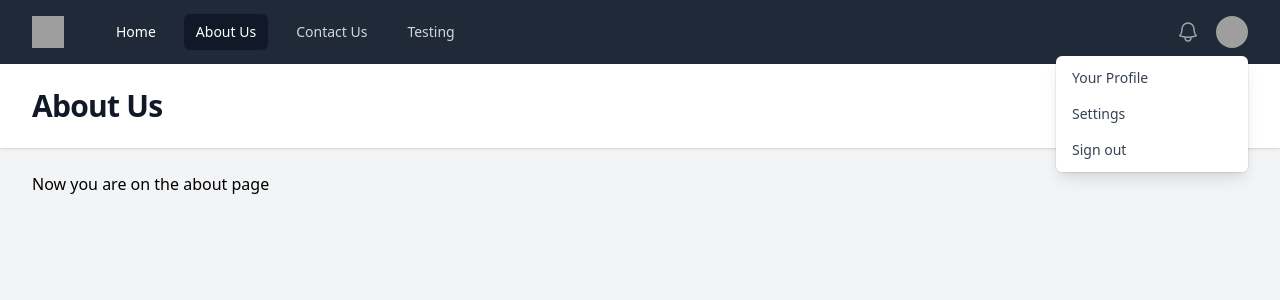
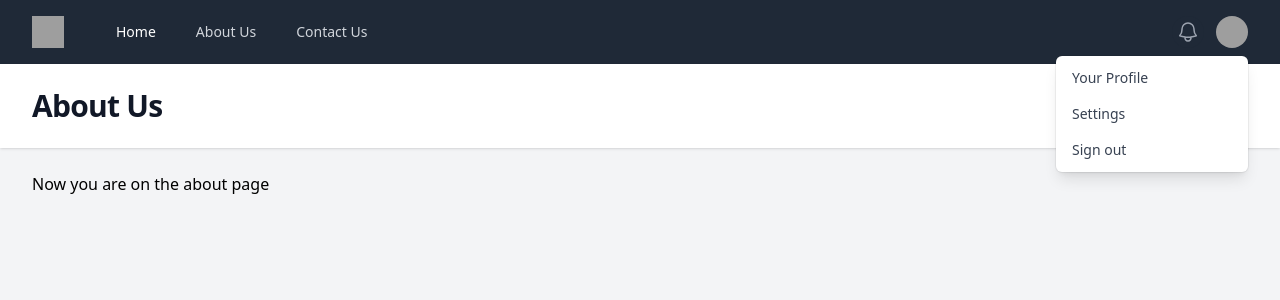
Before and after one commit to epakyom/PHP_Partials, a PHP site: page /about.php in a window 1280 px wide. Shown: the top 300 px of the page. Run offline with PHP 8.4, Linux system fonts and the light colour scheme; some libraries are stand-ins or nearby versions; grey boxes are pictures that could not be loaded.

Commit message:
superglobals and current page styling

```diff
--- a/about.php
+++ b/about.php
@@ -1,5 +1,9 @@
 <?php
+
+require "functions.php";
 
 $heading = 'About Us';
 
+
+
 require "views/about.view.php";
--- a/contact.php
+++ b/contact.php
@@ -1,4 +1,6 @@
 <?php
+
+require "functions.php";
 
 $heading = 'Contact Us';
 
--- /dev/null
+++ b/functions.php
@@ -0,0 +1,16 @@
+<?php
+
+function dd($value){
+echo "<pre>";
+var_dump($value);
+echo "</pre>";
+
+die();
+
+}
+
+function urlIs($value){
+    return $_SERVER['REQUEST_URI'] === $value;
+}
+
+?>
--- a/index.php
+++ b/index.php
@@ -1,9 +1,9 @@
 <?php
+
+require "functions.php";
 
 $heading = 'Home';
 
-echo "<pre>";
-var_dump($_SERVER);
-echo "</pre>";
+
 
 require "views/index.view.php";
--- a/views/partials/nav.php
+++ b/views/partials/nav.php
@@ -8,10 +8,10 @@
           <div class="hidden md:block">
             <div class="ml-10 flex items-baseline space-x-4">
               <!-- Current: "bg-gray-900 text-white", Default: "text-gray-300 hover:bg-gray-700 hover:text-white" -->
-              <a href="/PHPForBeginners/demo/PHP_Partials/index.php" class="rounded-md text-gray-300 hover:bg-gray-700 hover:text-white px-3 py-2 text-sm font-medium text-white" aria-current="page">Home</a>
-              <a href="/PHPForBeginners/demo/PHP_Partials/about.php" class="rounded-md bg-gray-900 text-white px-3 py-2 text-sm font-medium text-gray-300 hover:bg-gray-700 hover:text-white">About Us</a>
-              <a href="/PHPForBeginners/demo/PHP_Partials/contact.php" class="rounded-md px-3 py-2 text-sm font-medium text-gray-300 hover:bg-gray-700 hover:text-white">Contact Us</a>
-              <a href="/PHPForBeginners/demo/PHP_Partials/contact.php" class="rounded-md px-3 py-2 text-sm font-medium text-gray-300 hover:bg-gray-700 hover:text-white">Testing</a>
+              <a href="/PHPForBeginners/demo/PHP_Partials/index.php" class="<?= urlIs('/PHPForBeginners/demo/PHP_Partials/index.php') ? 'rounded-md bg-gray-900 text-white' : 'text-gray-300' ?> text-gray-300 rounded-md hover:bg-gray-700 hover:text-white px-3 py-2 text-sm font-medium text-white" aria-current="page">Home</a>
+              <a href="/PHPForBeginners/demo/PHP_Partials/about.php" class="<?= urlIs('/PHPForBeginners/demo/PHP_Partials/about.php') ? 'rounded-md bg-gray-900 text-white' : 'text-gray-300' ?> hover:bg-gray-700 hover:text-white px-3 py-2 rounded-md text-sm font-medium text-gray-300">About Us</a>
+              <a href="/PHPForBeginners/demo/PHP_Partials/contact.php" class="<?= urlIs('/PHPForBeginners/demo/PHP_Partials/contact.php') ? 'rounded-md bg-gray-900 text-white' : 'text-gray-300' ?> rounded-md px-3 py-2 text-sm font-medium text-gray-300 hover:bg-gray-700 hover:text-white">Contact Us</a>
+              <!-- <a href="/PHPForBeginners/demo/PHP_Partials/contact.php" class="rounded-md px-3 py-2 text-sm font-medium text-gray-300 hover:bg-gray-700 hover:text-white">Testing</a> -->
             </div>
           </div>
         </div>
```
